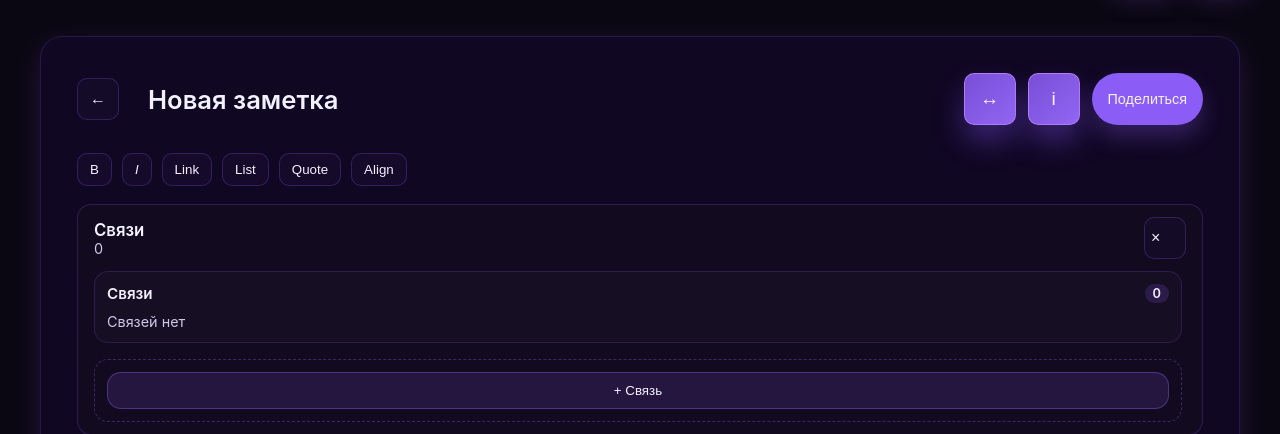
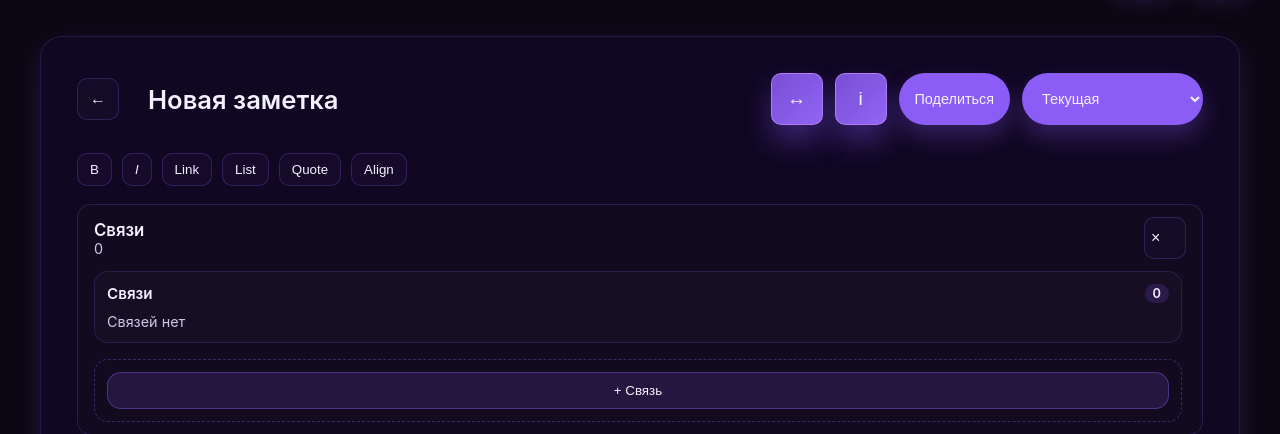
Before and after one commit to vjachikslavny-crypto/ovc, a FastAPI app: page / in a window 1280 px wide. Shown: the part 73-507 px from the top of the page. Run offline with FastAPI, Linux system fonts and the light colour scheme; data comes from the database, SQL or seed files in the repository; data that the repository does not hold is empty; some libraries are stand-ins or nearby versions.

Commit message:
feat(theme): theme switcher with localStorage

```diff
--- a/simple_app/static/js/editor.js
+++ b/simple_app/static/js/editor.js
@@ -110,6 +110,8 @@ document.addEventListener('DOMContentLoaded', () => {
     sources: [],
   };
 
+  setupThemeSwitcher();
+
   const connectionsPanel = initConnectionsPanel({
     rootEl: connectionsPanelEl,
     toggleBtn: connectionsToggleBtn,
@@ -189,6 +191,34 @@ document.addEventListener('DOMContentLoaded', () => {
     const note = await fetchNoteDetail(noteId);
     applyNote(note);
     hints.push('Нажмите ＋, чтобы добавить новый блок.');
+  }
+
+  function setupThemeSwitcher() {
+    const selectEl = document.getElementById('theme-switcher');
+    if (!selectEl) return;
+    const root = document.documentElement;
+    const STORAGE_KEY = 'ovc:theme';
+    const saved = localStorage.getItem(STORAGE_KEY);
+    if (saved) {
+      root.setAttribute('data-theme', saved);
+      document.body.dataset.theme = saved;
+      selectEl.value = saved;
+      document.dispatchEvent(new CustomEvent('theme-change', { detail: { theme: saved } }));
+    }
+
+    selectEl.addEventListener('change', () => {
+      const theme = selectEl.value || '';
+      if (theme) {
+        root.setAttribute('data-theme', theme);
+        document.body.dataset.theme = theme;
+        localStorage.setItem(STORAGE_KEY, theme);
+      } else {
+        root.removeAttribute('data-theme');
+        document.body.dataset.theme = 'brief';
+        localStorage.removeItem(STORAGE_KEY);
+      }
+      document.dispatchEvent(new CustomEvent('theme-change', { detail: { theme: theme || 'clean' } }));
+    });
   }
 
   // ---- RENDER ----
--- a/simple_app/static/js/theme.js
+++ b/simple_app/static/js/theme.js
@@ -1,29 +1,18 @@
-const STORAGE_KEY = 'ovc-theme';
+const STORAGE_KEY = 'ovc:theme';
 
 document.addEventListener('DOMContentLoaded', () => {
-  const root = document.body;
-  const buttons = document.querySelectorAll('[data-theme]');
-  let currentTheme = localStorage.getItem(STORAGE_KEY) || root.dataset.theme || 'clean';
+  const saved = localStorage.getItem(STORAGE_KEY);
+  const fallback = document.body.dataset.theme || 'brief';
+  const theme = saved || fallback;
+  applyTheme(theme);
 
-  // Применяем тему без диспатча события при загрузке
-  applyThemeStyles(currentTheme);
-
-  buttons.forEach((btn) => {
-    btn.addEventListener('click', (e) => {
-      e.stopPropagation(); // Предотвращаем всплытие
-      const theme = btn.getAttribute('data-theme') || 'clean';
-      if (theme !== currentTheme) {
-        currentTheme = theme;
-        applyThemeStyles(theme);
-        document.dispatchEvent(new CustomEvent('theme-change', { detail: { theme } }));
-      }
-    });
-  });
-
-  function applyThemeStyles(theme) {
-    root.dataset.theme = theme;
-    root.classList.remove('theme-clean', 'theme-brief');
-    root.classList.add(theme === 'brief' ? 'theme-brief' : 'theme-clean');
-    localStorage.setItem(STORAGE_KEY, theme);
+  function applyTheme(value) {
+    if (value) {
+      document.documentElement.setAttribute('data-theme', value);
+      document.body.dataset.theme = value;
+    } else {
+      document.documentElement.removeAttribute('data-theme');
+      document.body.dataset.theme = 'brief';
+    }
   }
 });
--- a/simple_app/templates/editor.html
+++ b/simple_app/templates/editor.html
@@ -10,6 +10,13 @@
       <button class="icon-button icon-button--ghost" id="connections-toggle" aria-label="Связи">↔</button>
       <button class="icon-button icon-button--info" id="note-info" aria-label="Паспорт заметки">i</button>
       <button class="pill-button pill-button--compact" id="note-share">Поделиться</button>
+      <select id="theme-switcher" class="pill-button pill-button--compact" aria-label="Тема">
+        <option value="">Текущая</option>
+        <option value="dark">Тёмная</option>
+        <option value="milk">Молочная</option>
+        <option value="white">Белая</option>
+        <option value="pastel-blue">Пастельно-голубая</option>
+      </select>
     </div>
   </section>
 
```
